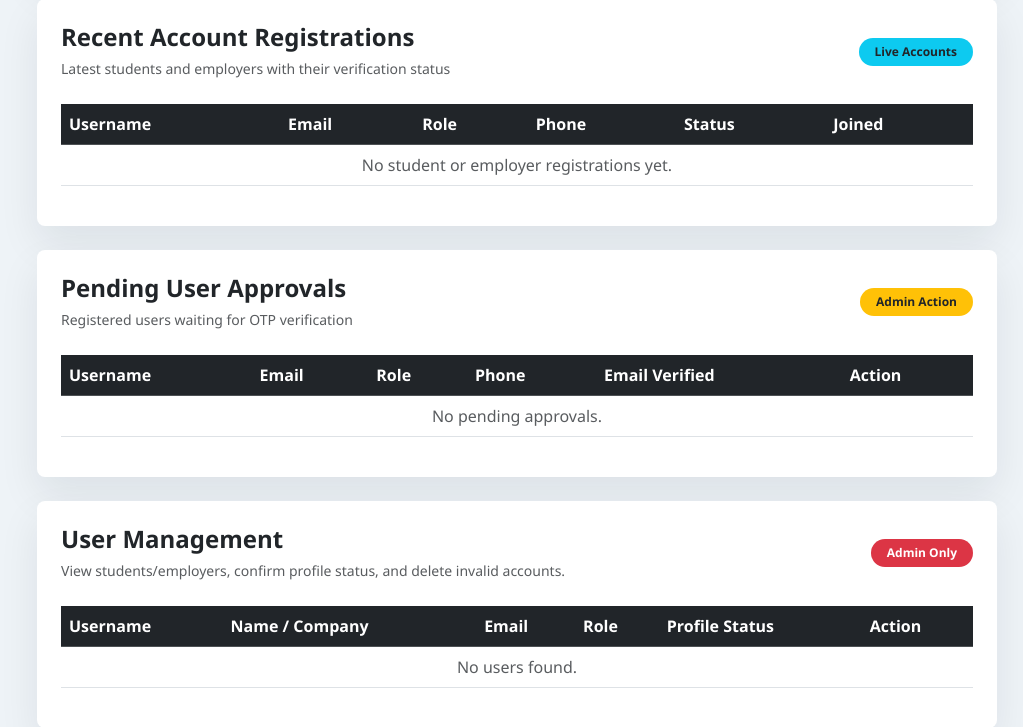
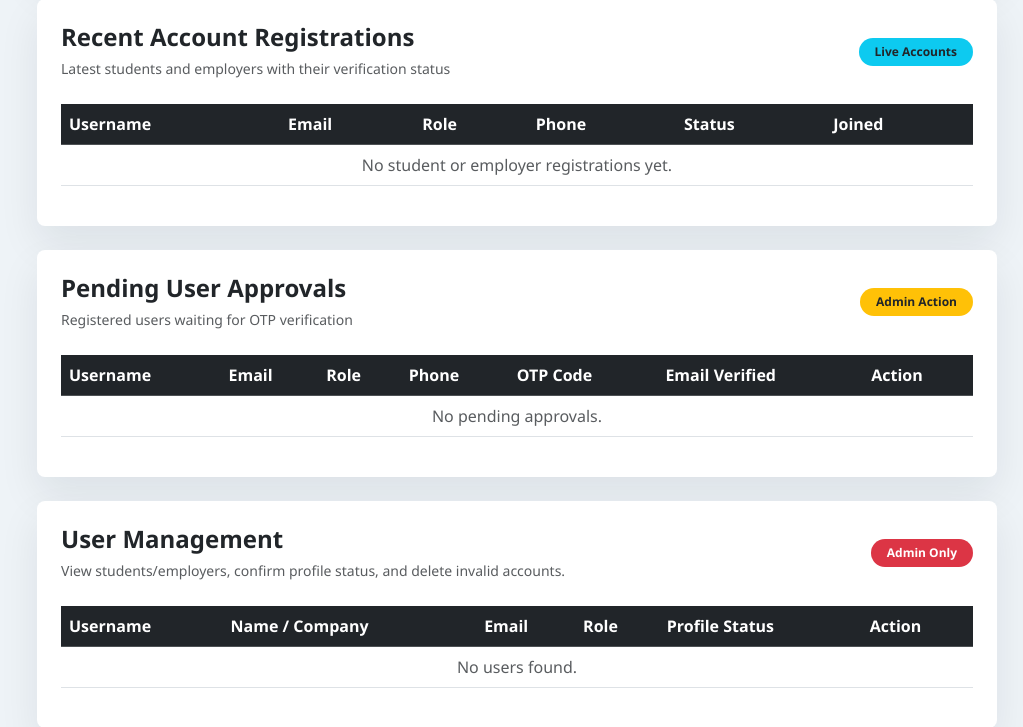
Before and after one commit to georgesultan931-bit/ai-attachment-system, a Django app: page /dashboard/ in a window 1280 px wide. Shown: the part 2088-2815 px from the top of the page, without its empty margins (257-1280 px from the left). Run offline with Django 5.2, Linux system fonts and the light colour scheme; the visitor is signed in with stand-in values (Sample User, id 1); data comes from the database, SQL or seed files in the repository; data that the repository does not hold is empty.

Commit message:
Show pending OTP codes in admin dashboard

```diff
--- a/templates/accounts/admin_dashboard.html
+++ b/templates/accounts/admin_dashboard.html
@@ -511,6 +511,7 @@
                         <th>Email</th>
                         <th>Role</th>
                         <th>Phone</th>
+                        <th>OTP Code</th>
                         <th>Email Verified</th>
                         <th>Action</th>
                     </tr>
@@ -538,6 +539,16 @@
                         </td>
 
                         <td>{{ user.phone_number }}</td>
+
+                        <td>
+                            {% if user.otp_code %}
+                                <span class="badge bg-dark rounded-pill px-3 py-2">
+                                    {{ user.otp_code }}
+                                </span>
+                            {% else %}
+                                <span class="text-muted">No code</span>
+                            {% endif %}
+                        </td>
 
                         <td>
                             {% if user.is_email_verified %}
@@ -591,7 +602,7 @@
                     {% empty %}
 
                     <tr>
-                        <td colspan="6" class="text-center text-muted">
+                        <td colspan="7" class="text-center text-muted">
                             No pending approvals.
                         </td>
                     </tr>
```
